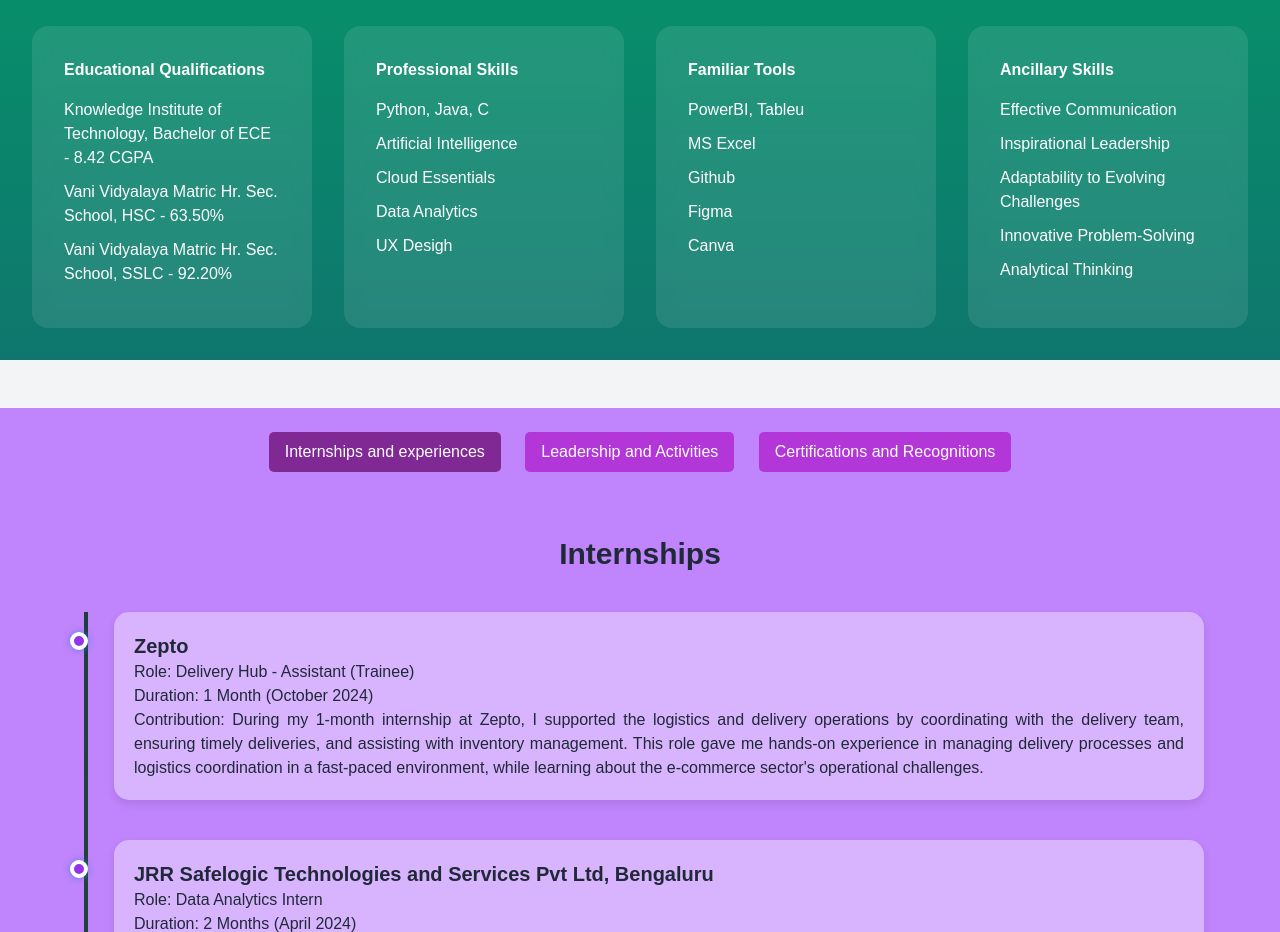
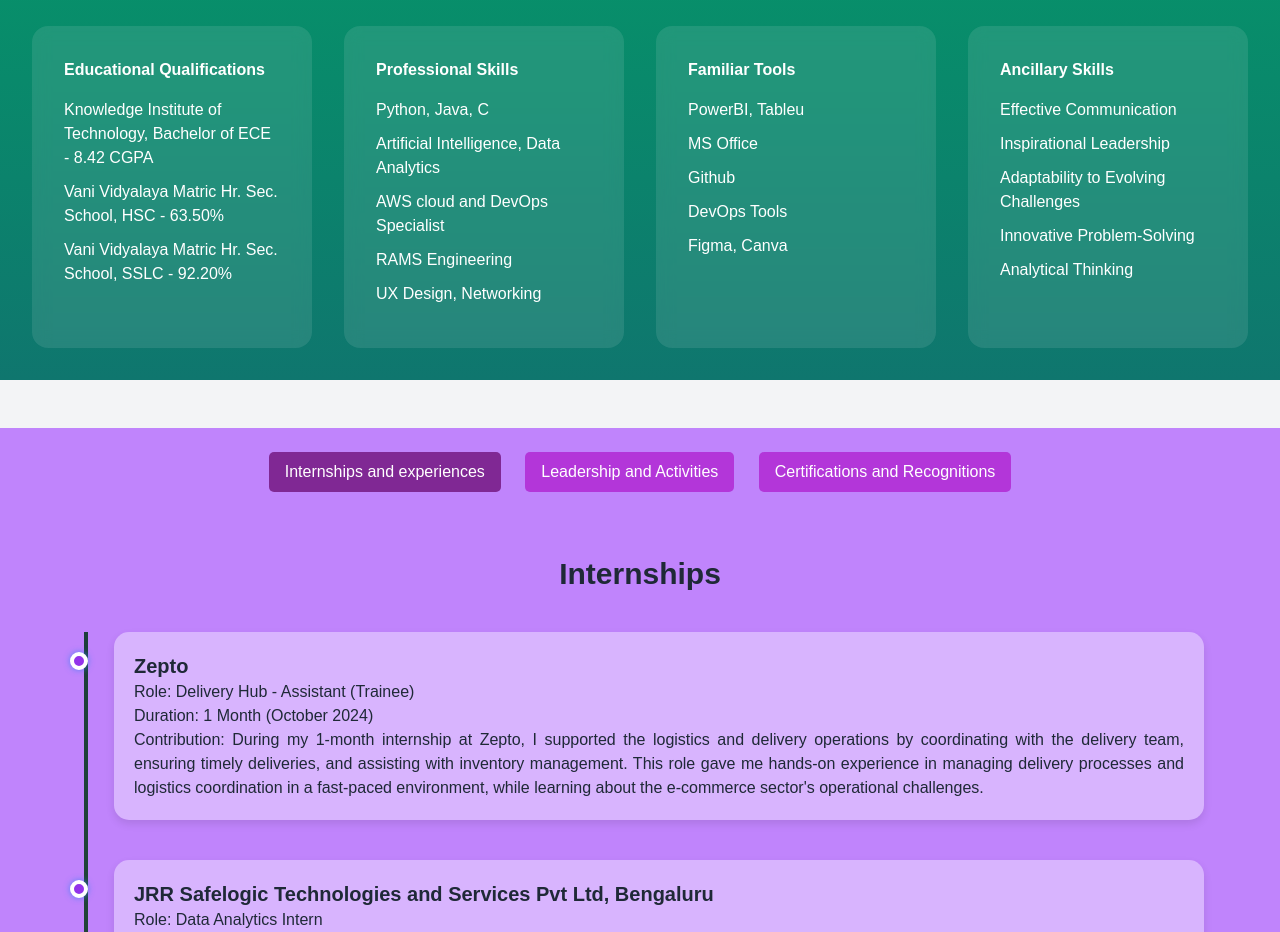
Before and after one commit to MathiTechSolutions/project_one, a plain HTML site: page index.html in a window 1280 px wide. Shown: the part 1780-2712 px from the top of the page. Drawn offline with nearby package versions, Linux system fonts and the light colour scheme.

Commit message:
Update index.html

```diff
--- a/index.html
+++ b/index.html
@@ -195,18 +195,18 @@
     <div class="card fade-up" style="--delay: 0.2s">
       <b><h3>Professional Skills</h3></b>
       <p class="spaced-column">Python, Java, C</p>
-      <p class="spaced-column">Artificial Intelligence</p>
-      <p class="spaced-column">Cloud Essentials</p>
-      <p class="spaced-column">Data Analytics</p>
-      <p class="spaced-column">UX Desigh</p>
+      <p class="spaced-column">Artificial Intelligence, Data Analytics</p>
+      <p class="spaced-column">AWS cloud and DevOps Specialist</p>
+      <p class="spaced-column">RAMS Engineering</p>
+      <p class="spaced-column">UX Design, Networking</p>
     </div>
     <div class="card fade-up" style="--delay: 0.4s">
       <b><h3>Familiar Tools</h3></b>
       <p class="spaced-column">PowerBI, Tableu</p>
-      <p class="spaced-column">MS Excel</p>
+      <p class="spaced-column">MS Office</p>
       <p class="spaced-column">Github</p>
-      <p class="spaced-column">Figma</p>
-      <p class="spaced-column">Canva</p>
+      <p class="spaced-column">DevOps Tools</p>
+      <p class="spaced-column">Figma, Canva</p>
 
     </div>
     <!-- New card added -->
```
